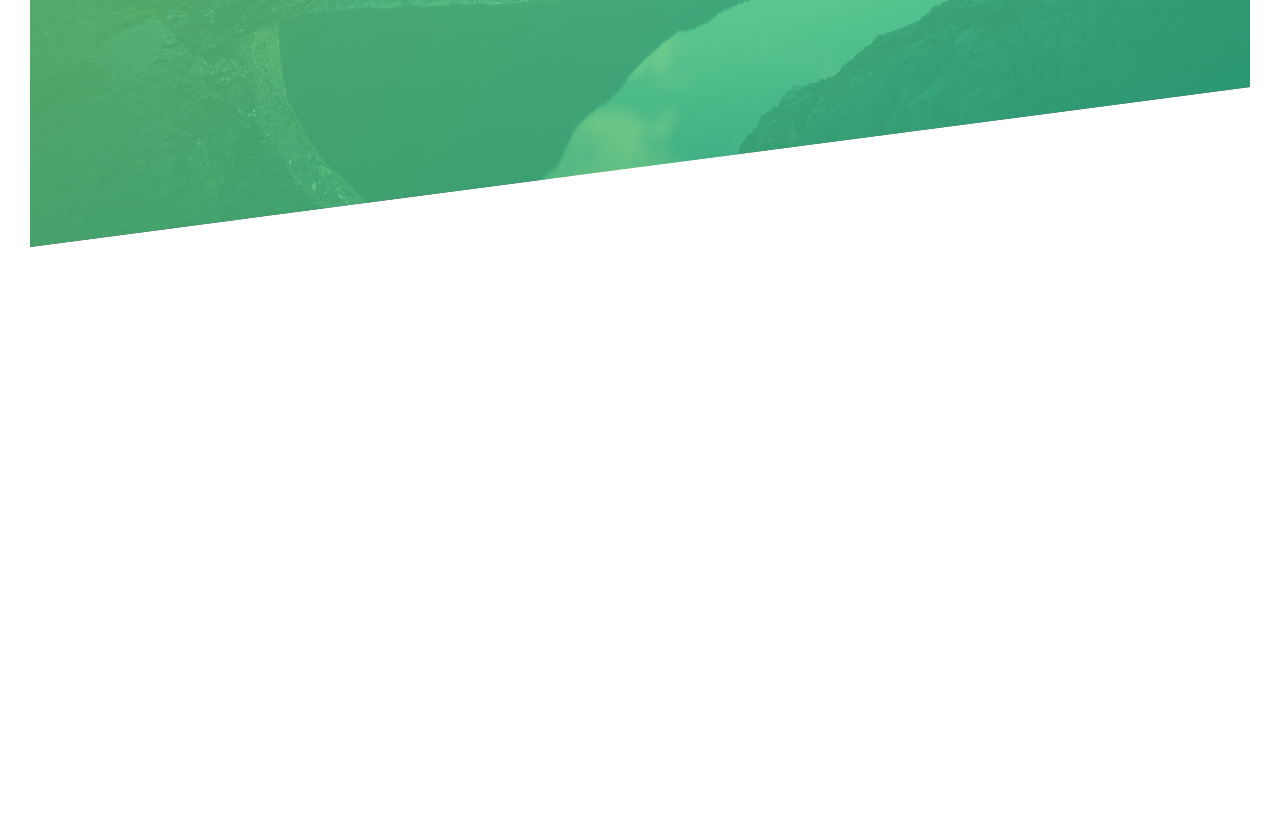
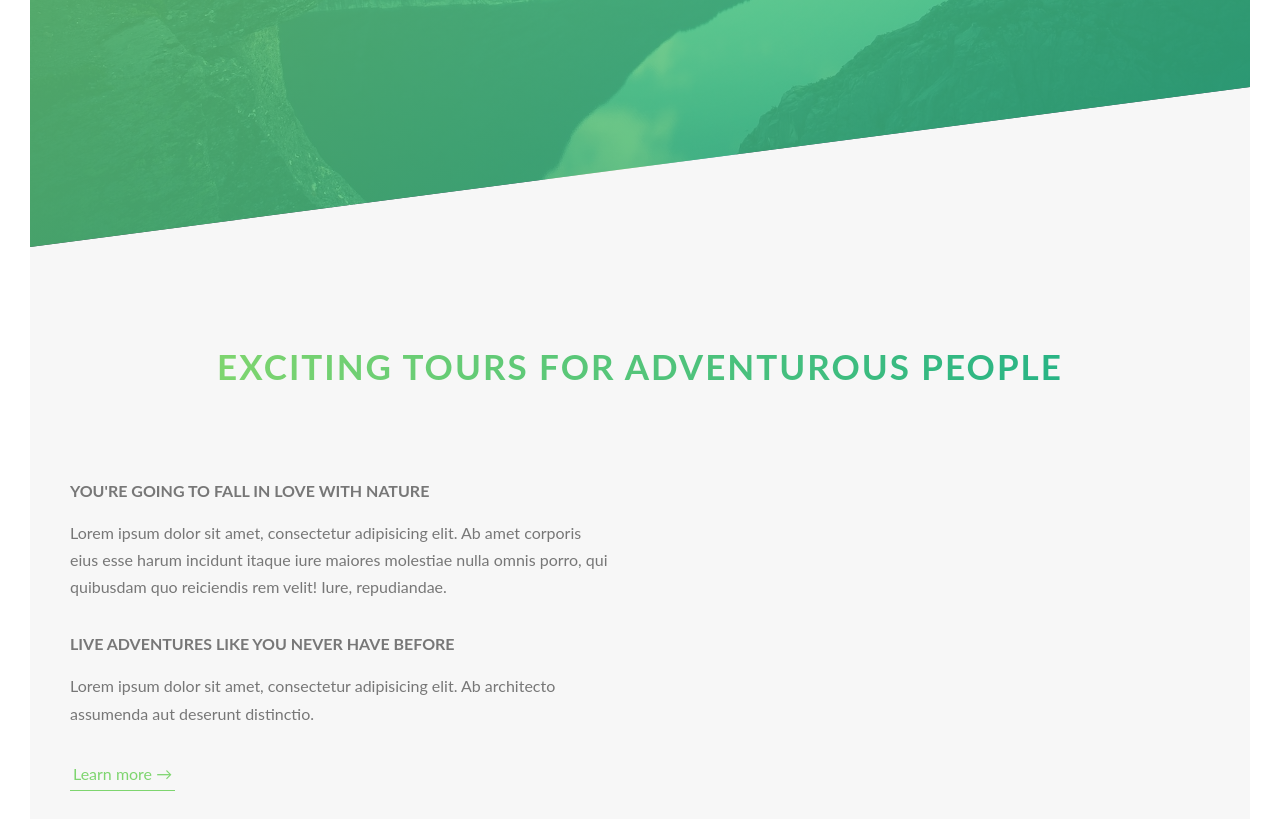
Before and after one commit to vivinmeth/natours, a website: page index.html in a window 1280 px wide. Shown: the part 543-1362 px from the top of the page. Before the commit the page ends 820 px from the top, so only its background shows below. Drawn offline with Linux system fonts and the light colour scheme; a web font is replaced by a local one.

Commit message:
about section text done

```diff
--- a/index.html
+++ b/index.html
@@ -4,7 +4,7 @@
     <meta charset="UTF-8">
     <meta name="viewport" content="width=device-width, initial-scale=1.0">
     <title>Natours</title>
-    <!-- <link rel="stylesheet" href="https://fonts.google.com/css?family=Lato:100,300,400,700,900"> -->
+     <link rel="stylesheet" href="https://fonts.google.com/css?family=Lato:100,300,400,700,900">
     <link rel="stylesheet" href="css/style.css">
     <link rel="shortcut icon" type="image/png" href="img/favicon.png">
 </head>
@@ -21,5 +21,35 @@
             <a href="#" class="button button--white button--animation">Discover Now</a>
         </div>
     </header>
+    <main>
+        <section class="section-about">
+            <div class="u-center-text u-margin-bottom-big">
+                <h2 class="heading-secondary">
+                    Exciting tours for adventurous people
+                </h2>
+            </div>
+            <div class="row">
+                <div class="col-1-of-2">
+                    <h3 class="heading-tertiary u-margin-bottom-small">
+                        You're going to fall in love with nature
+                    </h3>
+                    <p class="paragraph">
+                        Lorem ipsum dolor sit amet, consectetur adipisicing elit. Ab amet corporis eius esse harum incidunt itaque iure maiores molestiae nulla omnis porro, qui quibusdam quo reiciendis rem velit! Iure, repudiandae.
+                    </p>
+                    <h3 class="heading-tertiary u-margin-bottom-small">
+                        Live adventures like you never have before
+                    </h3>
+                    <p class="paragraph">
+                        Lorem ipsum dolor sit amet, consectetur adipisicing elit. Ab architecto assumenda aut deserunt distinctio.
+                    </p>
+
+                    <a href="#" class="button-text">Learn more &rarr;</a>
+                </div>
+                <div class="col-1-of-2">
+
+                </div>
+            </div>
+        </section>
+    </main>
 </body>
 </html>
--- a/sass/abstracts/_variables.scss
+++ b/sass/abstracts/_variables.scss
@@ -14,6 +14,12 @@ $color-primary-dark: #28b485;
 $color-gray-dark: #777;
 $color-white: #ffffff;
 $color-black: #000000;
+$color-gray-light-1: #f7f7f7;
+
+
+//FONT
+$default-font-size: 1.6rem;
+
 
 
 //GRID
--- a/sass/base/_typography.scss
+++ b/sass/base/_typography.scss
@@ -35,3 +35,34 @@ body{
     margin-bottom: 1.6rem;
   }
 }
+
+.heading-secondary {
+  text-transform: uppercase;
+  font-size: 3.5rem;
+  font-weight: 700;
+  background-image: linear-gradient(to right, $color-primary, $color-primary-dark);
+  display: inline-block;
+  -webkit-background-clip: text;
+  color: transparent;
+  letter-spacing: .2rem;
+  transition: all .2s;
+
+  &:hover{
+    transform: skewY(2deg) skewX(15deg) scale(1.1);
+    text-shadow: .5rem 1rem 2rem rgba($color-black, .2);
+  }
+}
+
+.heading-tertiary{
+  font-size: $default-font-size;
+  font-weight: 700;
+  text-transform: uppercase;
+}
+
+.paragraph{
+  font-size: $default-font-size;
+
+  &:not(:last-child){
+    margin-bottom: 3rem;
+  }
+}
--- a/sass/base/_utilities.scss
+++ b/sass/base/_utilities.scss
@@ -0,0 +1,15 @@
+.u-center-text{
+  text-align: center;
+}
+
+.u-margin-bottom-big{
+  margin-bottom: 8rem;
+}
+
+.u-margin-bottom-medium{
+  margin-bottom: 4rem;
+}
+
+.u-margin-bottom-small{
+  margin-bottom: 1.5rem;
+}
--- a/sass/components/_button.scss
+++ b/sass/components/_button.scss
@@ -9,7 +9,7 @@
     backface-visibility: hidden;
     transition: all 0.2s;
     position: relative;
-    font-size: 1.6rem;
+    font-size: $default-font-size;
 
 
   }
@@ -60,4 +60,26 @@
     animation-fill-mode: backwards;
 
   }
+
+  &-text{
+    &:link, &:visited{
+      font-size: $default-font-size;
+      color: $color-primary;
+      display: inline-block;
+      text-decoration: none;
+      border-bottom: 1px solid $color-primary;
+      padding: 3px;
+      transition: all .2s;
+    }
+    &:hover{
+      color: $color-white;
+      background-color: $color-primary;
+      box-shadow: 0 1rem 2rem rgba($color-black, .15);
+      transform: translateY(-2px);
+    }
+    &:active{
+      box-shadow: 0 .5rem 1rem rgba($color-black, .15);
+      transform: translateY(0px);
+    }
+  }
 }
--- a/sass/layout/_grid.scss
+++ b/sass/layout/_grid.scss
@@ -17,32 +17,32 @@
   }
 
   .col-1-of-2{
-    max-width: calc((100% - #{$gutter-horizontal})/2);
+    width: calc((100% - #{$gutter-horizontal})/2);
 
   }
 
   .col-1-of-3{
-    max-width: calc((100% - 2 * #{$gutter-horizontal})/3);
+    width: calc((100% - 2 * #{$gutter-horizontal})/3);
 
   }
 
   .col-1-of-4{
-    max-width: calc((100% - 3 * #{$gutter-horizontal})/4);
+    width: calc((100% - 3 * #{$gutter-horizontal})/4);
 
   }
 
   .col-2-of-3{
-    max-width: calc(( 2 *((100% - 2 * #{$gutter-horizontal})/3)) + #{$gutter-horizontal});
+    width: calc(( 2 *((100% - 2 * #{$gutter-horizontal})/3)) + #{$gutter-horizontal});
 
   }
 
   .col-2-of-4{
-    max-width: calc((2 * (100% - 3 * #{$gutter-horizontal})/4) + #{$gutter-horizontal});
+    width: calc((2 * (100% - 3 * #{$gutter-horizontal})/4) + #{$gutter-horizontal});
 
   }
 
   .col-3-of-4{
-    max-width: calc((3 * (100% - 3 * #{$gutter-horizontal})/4) + ( 2* #{$gutter-horizontal}));
+    width: calc((3 * (100% - 3 * #{$gutter-horizontal})/4) + ( 2* #{$gutter-horizontal}));
 
   }
 
--- a/sass/pages/home.scss
+++ b/sass/pages/home.scss
@@ -0,0 +1,5 @@
+.section-about{
+  background-color: $color-gray-light-1;
+  padding: 25rem 0;
+  margin-top: -20vh;
+}
```
Also changed, not shown: css/style.css.
